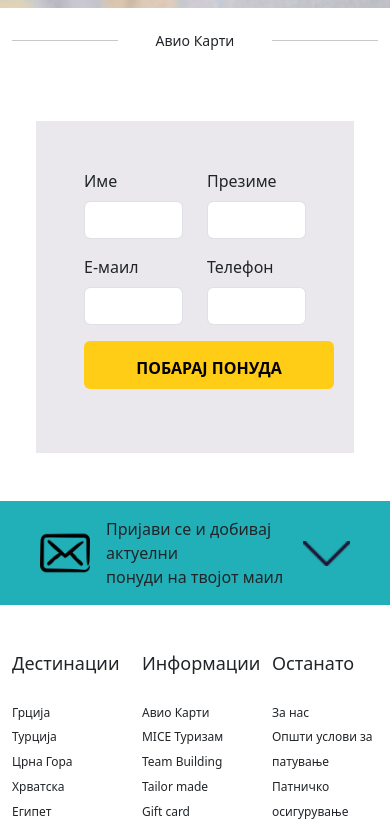
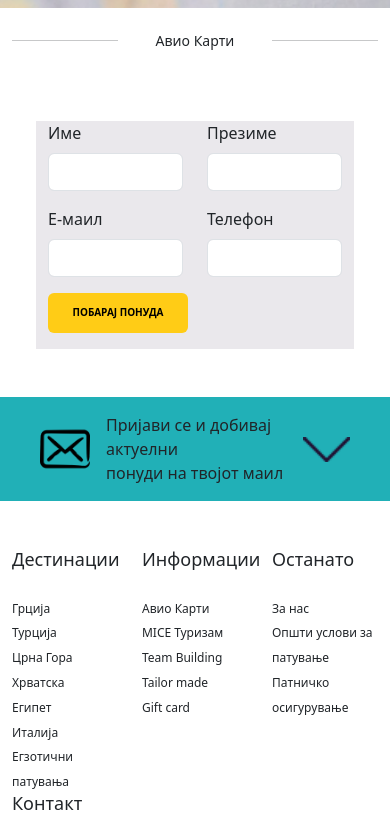
Before and after one commit to denitrajkov/infinity-travel, a Next.js app: page /aviokarti/aviokarti-contact in a window 390 px wide. Shown: the part 820-1650 px from the top of the page. Built offline with nearby package versions, Linux system fonts and the light colour scheme.

Commit message:
last changes

```diff
--- a/src/components/DataPlaneContact.tsx
+++ b/src/components/DataPlaneContact.tsx
@@ -45,7 +45,7 @@ export default function Contact() {
   return (
     <div className="container p-5">
       <div className="row d-flex align-items-center ">
-        <div className="col-lg-6 offset-lg-3 col-12 bg-gray p-5">
+        <div className="col-lg-6 offset-lg-3 col-12 bg-gray p-lg-5">
           <form onSubmit={handleSubmit}>
             <div className="mb-3 ">
               <div className="row">
--- a/src/styles/globals.css
+++ b/src/styles/globals.css
@@ -807,6 +807,13 @@ img {
     height: 30%;
   }
 
+  .btn-send {
+    width: 140px;
+    font-size: 10px;
+    padding: 5px 20px;
+    height: 40px;
+  }
+
   .absolute-img-cubes {
     height: 200px;
   }
```
